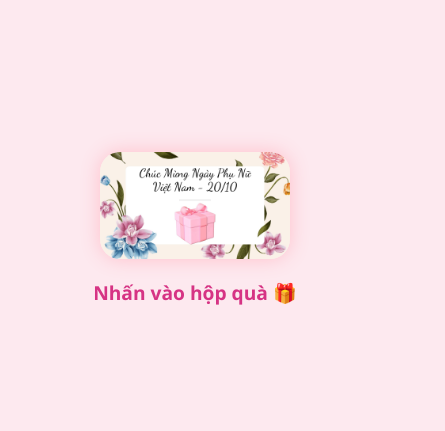
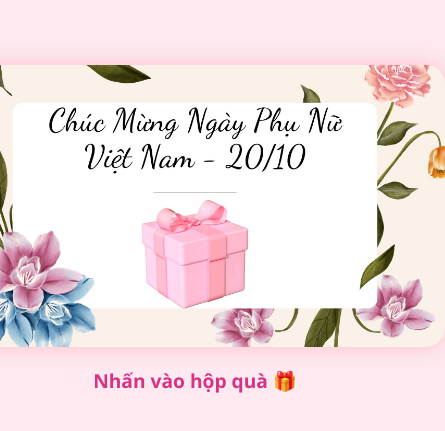
Before and after one commit to thinh271/ilove1893, a React (Vite) app: page / in a window 390 px wide. Shown: the part 183-614 px from the top of the page, 445 px wide, since content can reach past the window. Built offline with nearby package versions, Linux system fonts and the light colour scheme.

Commit message:
responsive500

```diff
--- a/src/index.css
+++ b/src/index.css
@@ -57,10 +57,10 @@ body {
 
 @media only screen and (max-width: 600px) {
   .gift {
-    max-width: 190px;
+    max-width: 500px;
   }
 
   .card-img {
-    max-width: 190px;
+    max-width: 500px;
   }
 }
```
